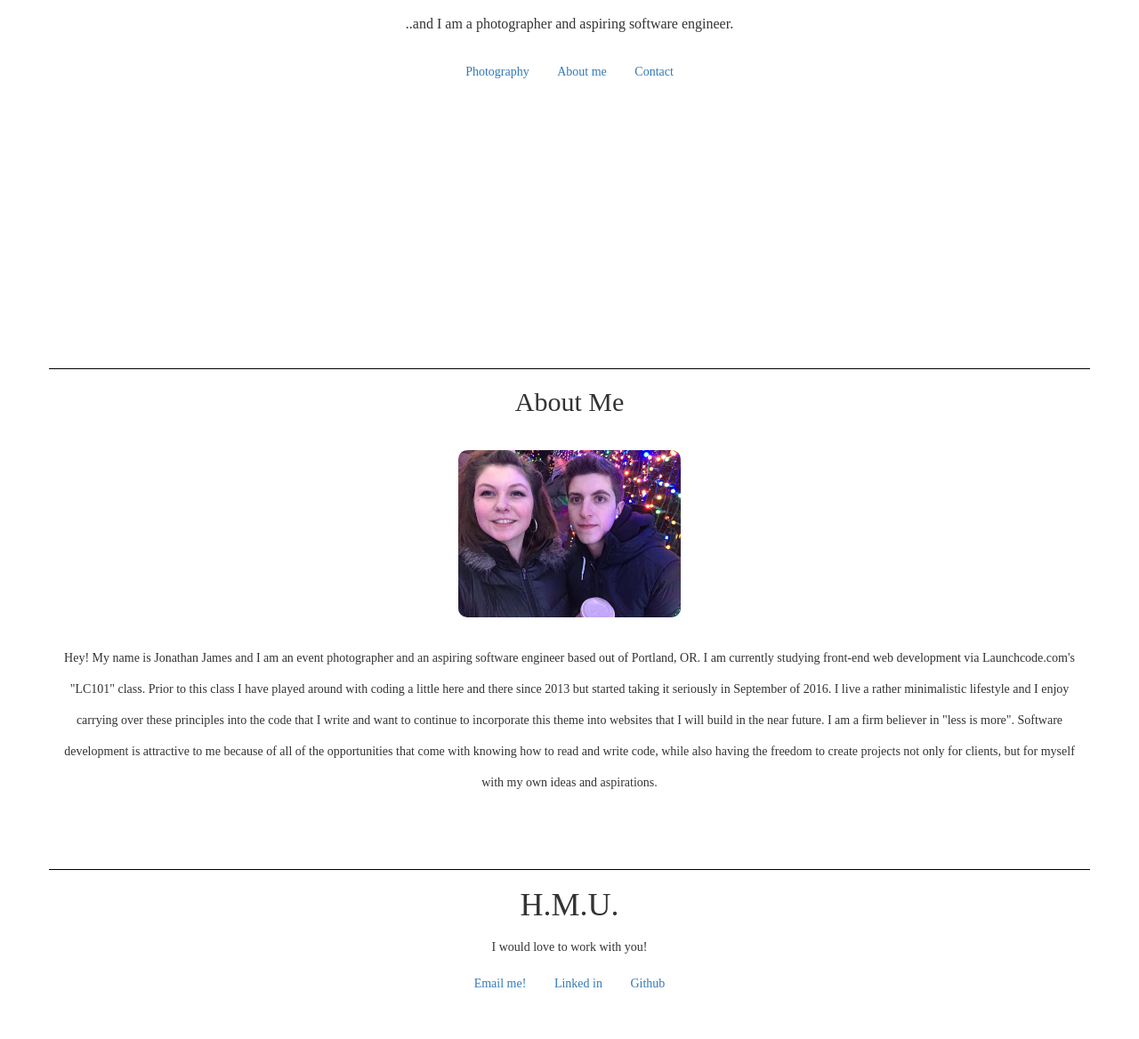
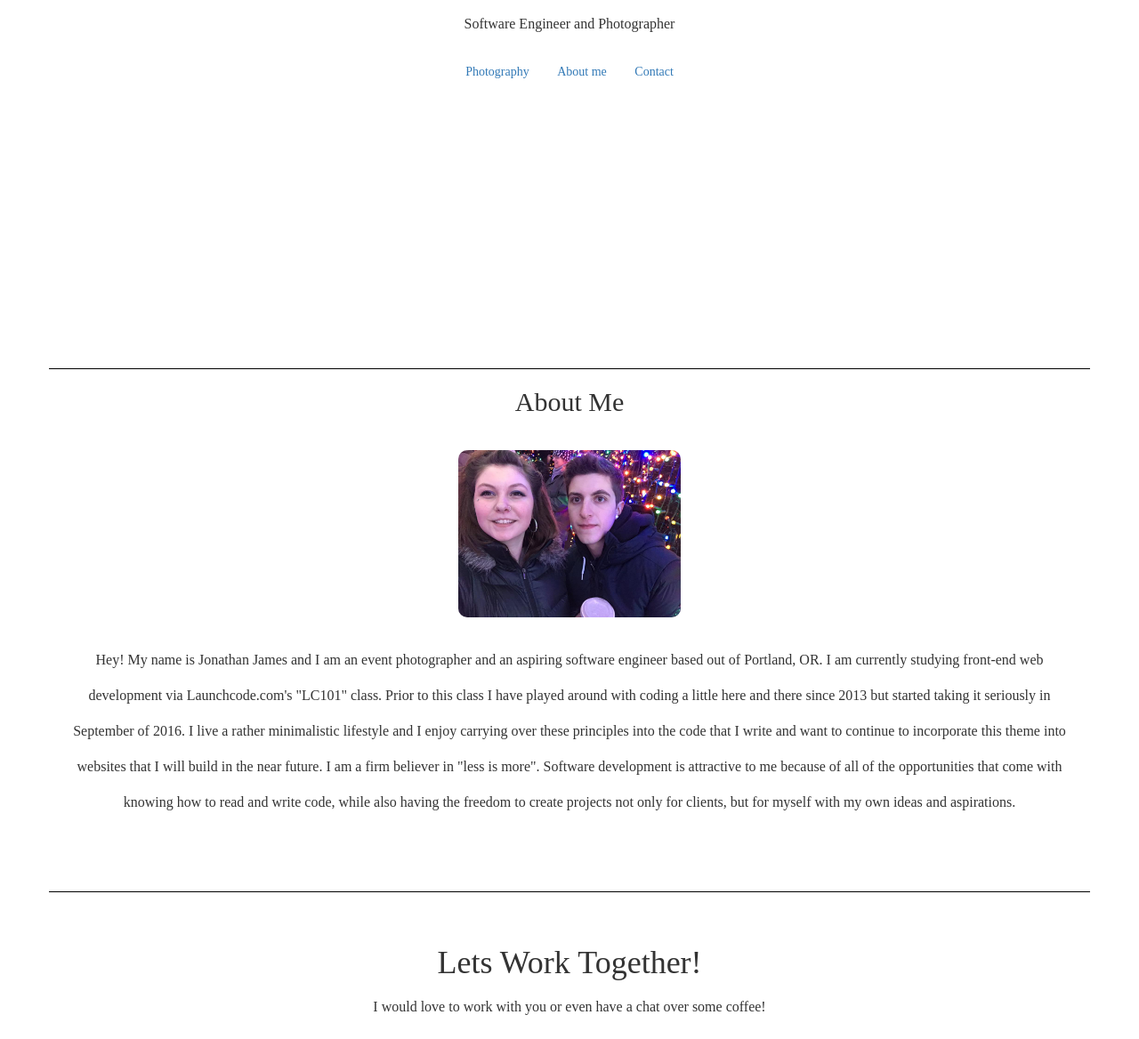
Before and after one commit to jjames1011/new-portfolio, a plain HTML site: page index.html in a window 1280 px wide. Shown: the part 386-1554 px from the top of the page at 89% size. Drawn offline with nearby package versions, Linux system fonts and the light colour scheme.

Commit message:
changed the h.m.u. section on the contact section and adjusted height of padding

```diff
--- a/css/stylesheet.css
+++ b/css/stylesheet.css
@@ -64,14 +64,16 @@ img {
   line-height: 2.5em;
   text-align: center;
   display: block;
+  font-size: 16px;
 }
 #contact {
   font-family: Hannibal;
   text-align: center;
   justify-content: center;
   align-items: center;
-  height: 25vh;
+  height: 35vh;
   margin-bottom: 15vh;
+  padding-top: 5vh;
   border-top: 1px solid black;
   border-bottom: 1px solid black;
 }
--- a/index.html
+++ b/index.html
@@ -12,7 +12,7 @@
 
     <header>
       <h1>Hey, I'm Jonathan!</h1>
-      <p>..and I am a photographer and aspiring software engineer.</p>
+      <p>Software Engineer and Photographer</p>
       <nav>
         <a href="gallery.html">Photography</a>
         <a href="#about_me">About me</a>
@@ -32,8 +32,8 @@
 
     </div>
     <div class="container" id='contact'>
-      <h1>H.M.U.</h1>
-      <p>I would love to work with you!</p>
+      <h1>Lets Work Together!</h1>
+      <p>I would love to work with you or even have a chat over some coffee!</p>
       <nav>
         <a target="_blank" href="mailto:jjamesnwa1011@gmail.com"> Email me!</a>
         <a target="_blank" href="https://www.linkedin.com/in/jonathan-james-7193817b/">Linked in</a>
```
